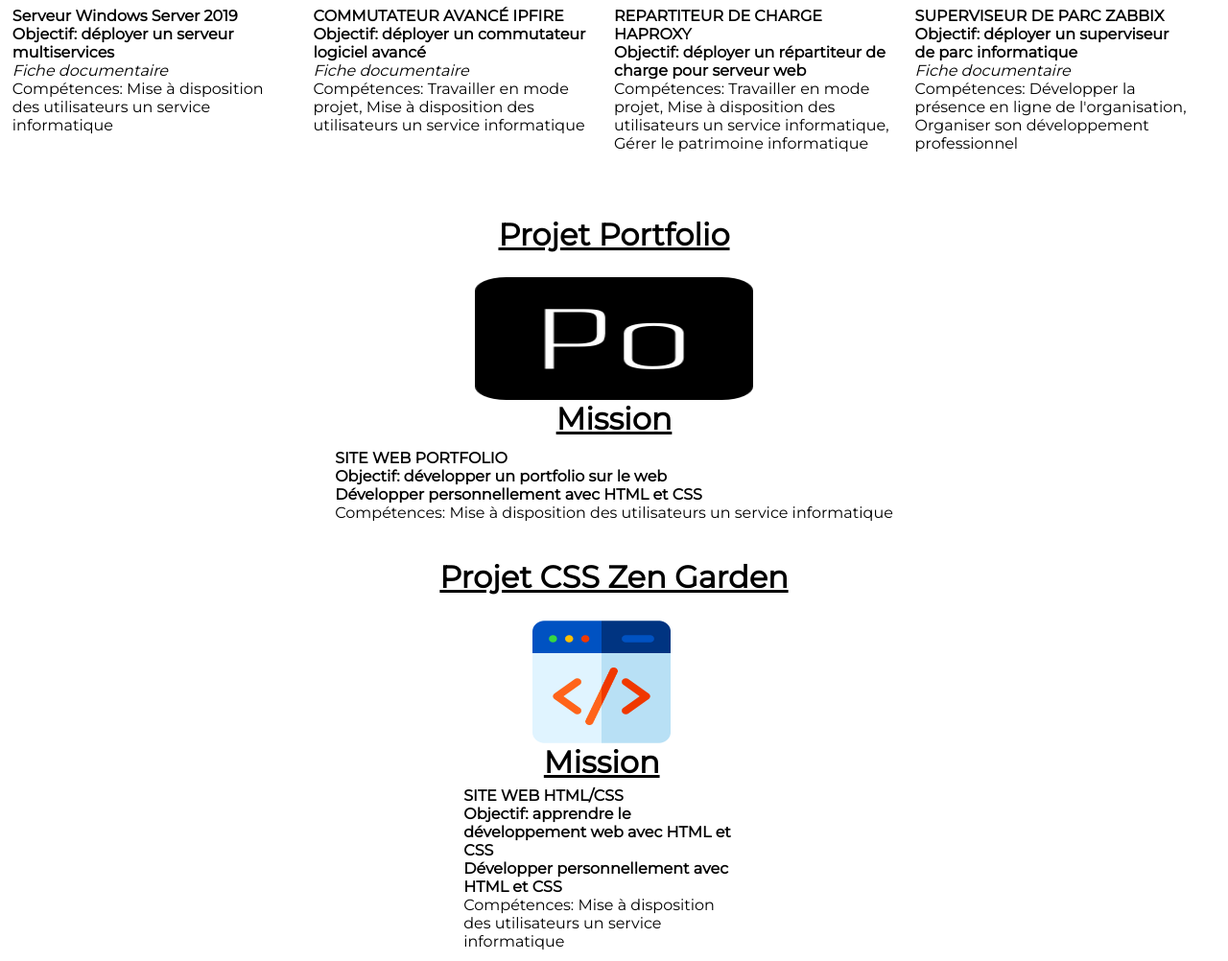
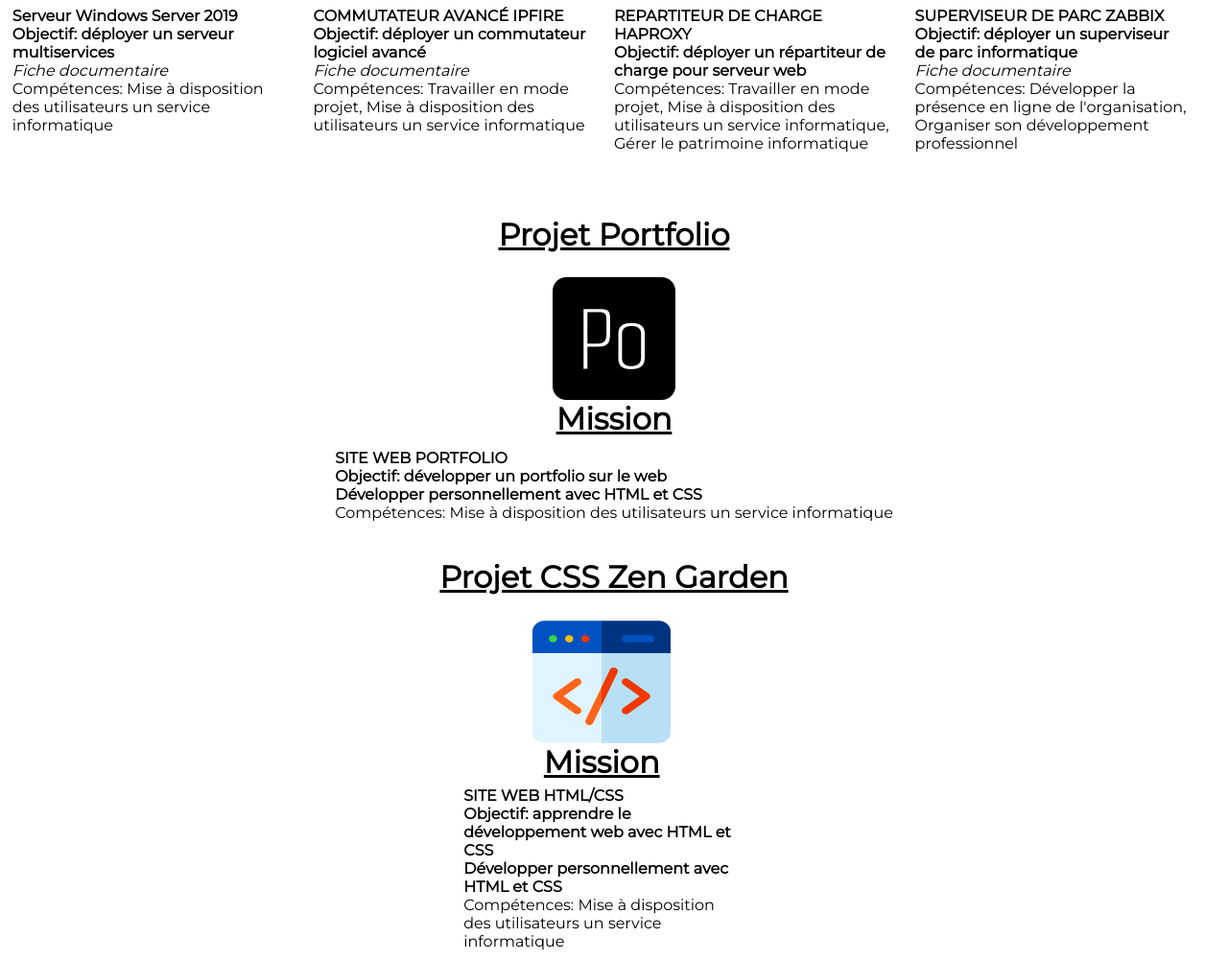
Before and after one commit to L-Dlbcq/l-dlbcq.github.io, a plain HTML site: page skills.html in a window 1280 px wide. Shown: the part 782-1784 px from the top of the page at 96% size. Drawn offline with Linux system fonts and the light colour scheme.

Commit message:
Update stylesheet-skills.css

```diff
--- a/css+font/stylesheet-skills.css
+++ b/css+font/stylesheet-skills.css
@@ -112,13 +112,17 @@ h2{
     text-decoration: none;
 }
 
-.AP-A img, .AP-B img, .AP-C img, .SitPro img {
+.AP-A img, .AP-C img, .SitPro img {
     display: block;
     margin-left: auto;
     margin-right: auto;
     width: 50%;
 }
-
+.AP-B img{
+    display: block;
+    margin-left: auto;
+    margin-right: auto;
+}
 
 
 /*CARTE AP1 à AP6 ET SitPro1 à SitPro6 */
```
